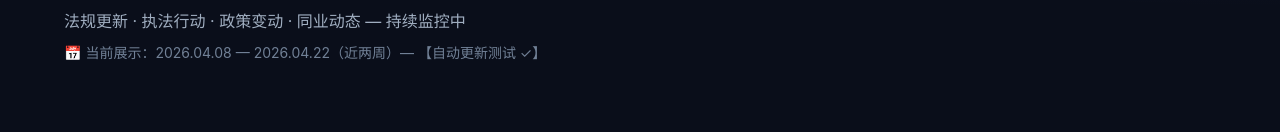
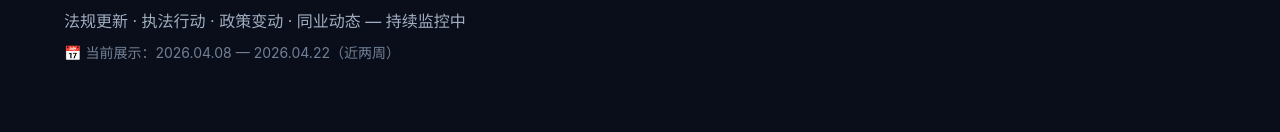
Before and after one commit to summerchang2025-bot/SEA-Compliance, a plain HTML site: page pages/updates.html in a window 1280 px wide. Shown: the part 221-353 px from the top of the page. Drawn offline with Linux system fonts and the light colour scheme.

Commit message:
Clean up test marker after successful auto-deploy verification

```diff
--- a/pages/updates.html
+++ b/pages/updates.html
@@ -122,7 +122,7 @@
             </div>
             <h1>最新动态</h1>
             <p>法规更新 · 执法行动 · 政策变动 · 同业动态 — 持续监控中</p>
-            <p style="color: var(--text-muted); font-size: 14px; margin-top: 8px;">📅 当前展示：2026.04.08 — 2026.04.22（近两周）— 【自动更新测试 ✓】</p>
+            <p style="color: var(--text-muted); font-size: 14px; margin-top: 8px;">📅 当前展示：2026.04.08 — 2026.04.22（近两周）</p>
         </div>
     </header>
 
```
